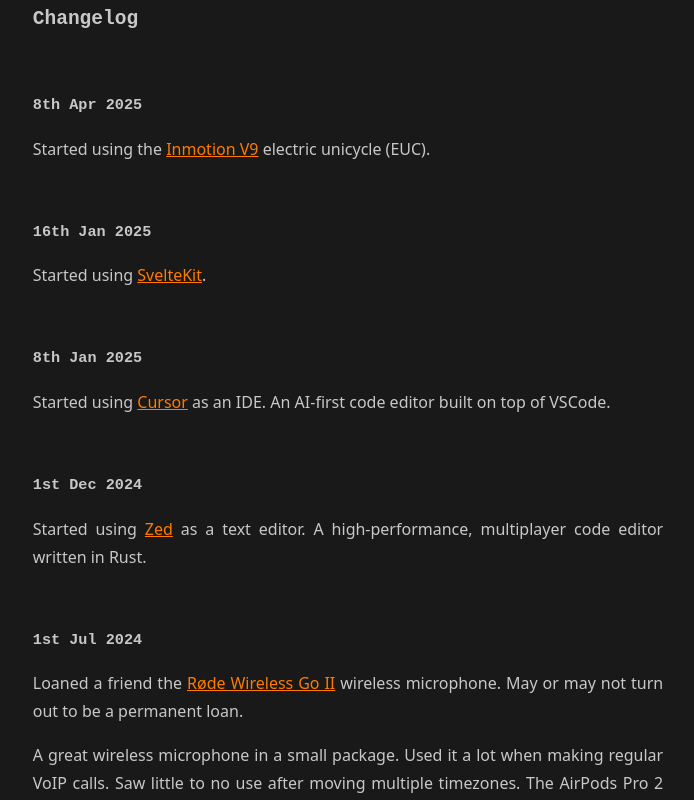
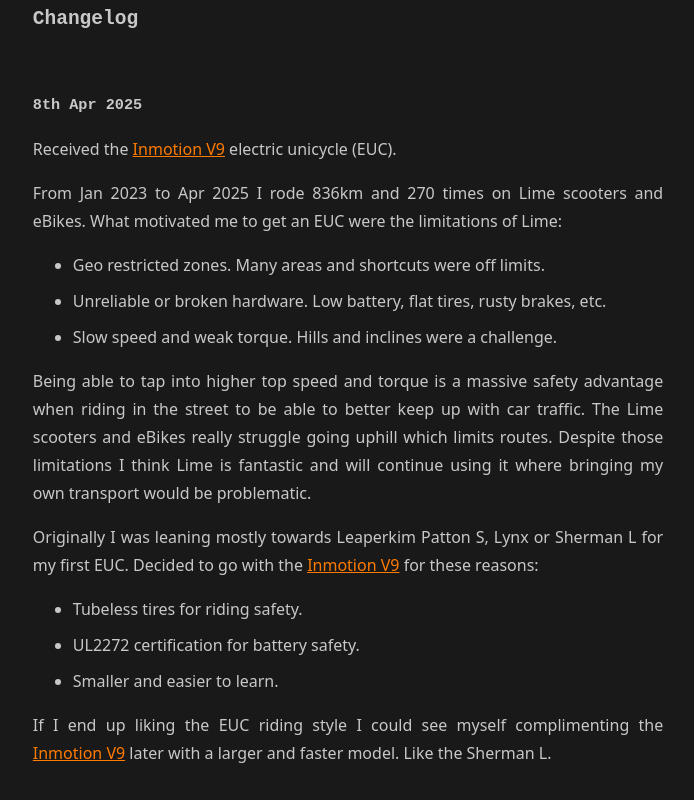
Before and after one commit to jonrh/jonrh.is, a Next.js app: page /tools in a window 1280 px wide. Shown: the part 2660-3460 px from the top of the page, without its empty margins (292-986 px from the left). Built offline with nearby package versions, Linux system fonts and the light colour scheme.

Commit message:
Added more content and context to my first EUC

```diff
--- a/pages/tools.js
+++ b/pages/tools.js
@@ -160,7 +160,35 @@
 <h2 id="changelog">Changelog</h2>
 <h3>8th Apr 2025</h3>
 <p>
-  Started using the <InmotionV9 /> electric unicycle (EUC).
+  Received the <InmotionV9 /> electric unicycle (EUC).
+</p>
+<p>
+  From Jan 2023 to Apr 2025 I rode 836km and 270 times on Lime scooters and eBikes.
+  What motivated me to get an EUC were the limitations of Lime:
+
+  <ul>
+    <li>Geo restricted zones. Many areas and shortcuts were off limits.</li>
+    <li>Unreliable or broken hardware. Low battery, flat tires, rusty brakes, etc.</li>
+    <li>Slow speed and weak torque. Hills and inclines were a challenge.</li>
+  </ul>
+
+  Being able to tap into higher top speed and torque is a massive safety advantage when
+  riding in the street to be able to better keep up with car traffic. The Lime scooters and eBikes
+  really struggle going uphill which limits routes. Despite those limitations I think Lime is fantastic and will continue using it where bringing
+  my own transport would be problematic.
+</p>
+<p>
+  Originally I was leaning mostly towards Leaperkim Patton S, Lynx or Sherman L for my first EUC.
+  Decided to go with the <InmotionV9 /> for these reasons:
+
+  <ul>
+    <li>Tubeless tires for riding safety.</li>
+    <li>UL2272 certification for battery safety.</li>
+    <li>Smaller and easier to learn.</li>
+  </ul>
+
+  If I end up liking the EUC riding style I could see myself complimenting
+  the <InmotionV9 /> later with a larger and faster model. Like the Sherman L.
 </p>
 
 <h3>16th Jan 2025</h3>
```
